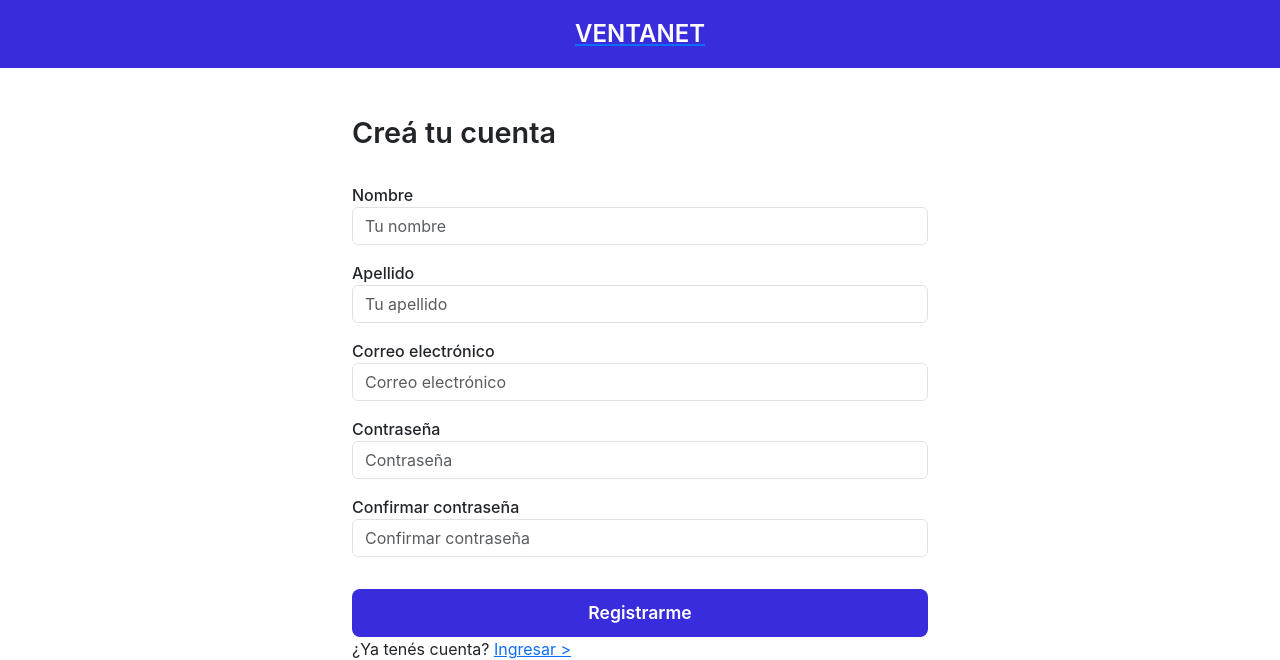
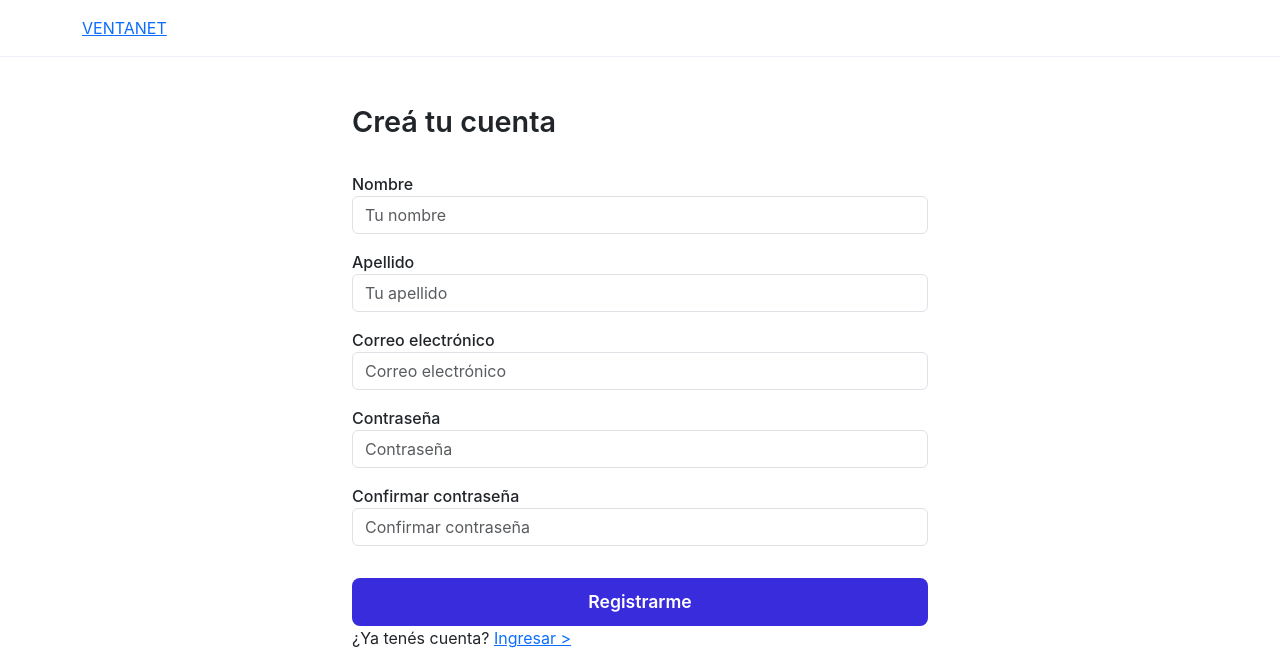
Before and after one commit to jsalvaguitian/tw1-ventanet, a Spring app: page /thymeleaf/nuevo-usuario in a window 1280 px wide. Shown: the top 660 px of the page. Run offline with Thymeleaf, Linux system fonts and the light colour scheme; the template is opened without the code that fills it, so the values that code supplies are empty; some libraries are stand-ins or nearby versions.

Commit message:
edits en nuevo-usuario y se eliminan img en carpeta afip

```diff
--- a/src/main/webapp/WEB-INF/views/thymeleaf/nuevo-usuario.html
+++ b/src/main/webapp/WEB-INF/views/thymeleaf/nuevo-usuario.html
@@ -19,13 +19,18 @@
             font-family: 'Inter', 'Segoe UI', sans-serif;
         }
 
-        header {
-            background-color: #392cdc;
-            color: white;
-            padding: 1rem 0;
-            text-align: center;
-            font-weight: 600;
-            font-size: 1.5rem;
+        .site-header {
+            width: 100%;
+            border-bottom: 1px solid #f0edf8;
+            background: #fff;
+        }
+
+        .header-inner {
+            width: 90%;
+            margin: 0 auto;
+            padding: 16px 18px;
+            display: flex;
+            align-items: center;
         }
 
         .container {
@@ -81,26 +86,17 @@
             color: #b00020;
             margin-top: 1rem;
         }
-        .brand{
-            color: white;
-        }
     </style>
 </head>
 
 <body>
-    <!-- HEADER
 <header class="site-header">
     <div class="header-inner">
         <a th:href="@{/}" class="logo">
             <span class="brand">VENTANET</span>
         </a>
     </div>
-</header>-->
-    <header>
-        <a th:href="@{/}" class="logo">
-            <span class="brand">VENTANET</span>
-        </a>
-    </header>
+</header>
 
     <main>
         <div class="container">
```
Also changed, not shown: 3 other files.
